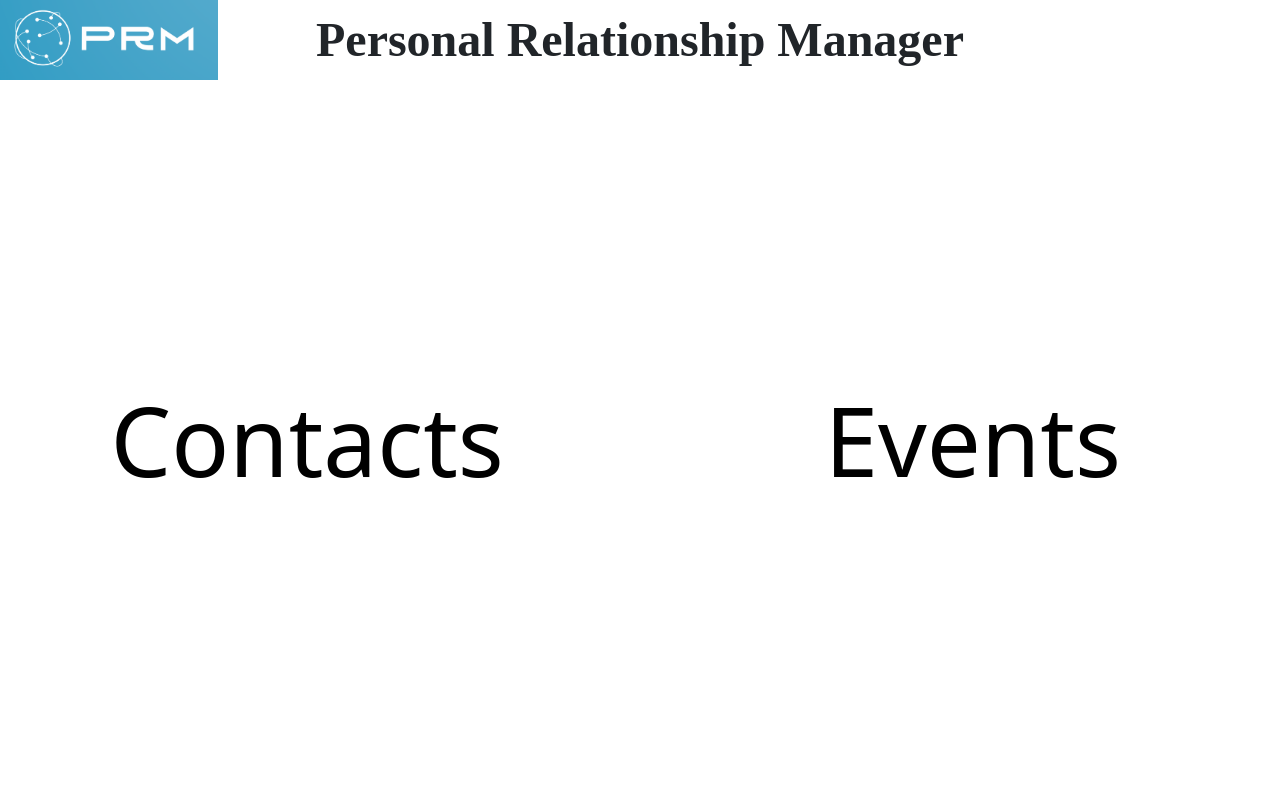
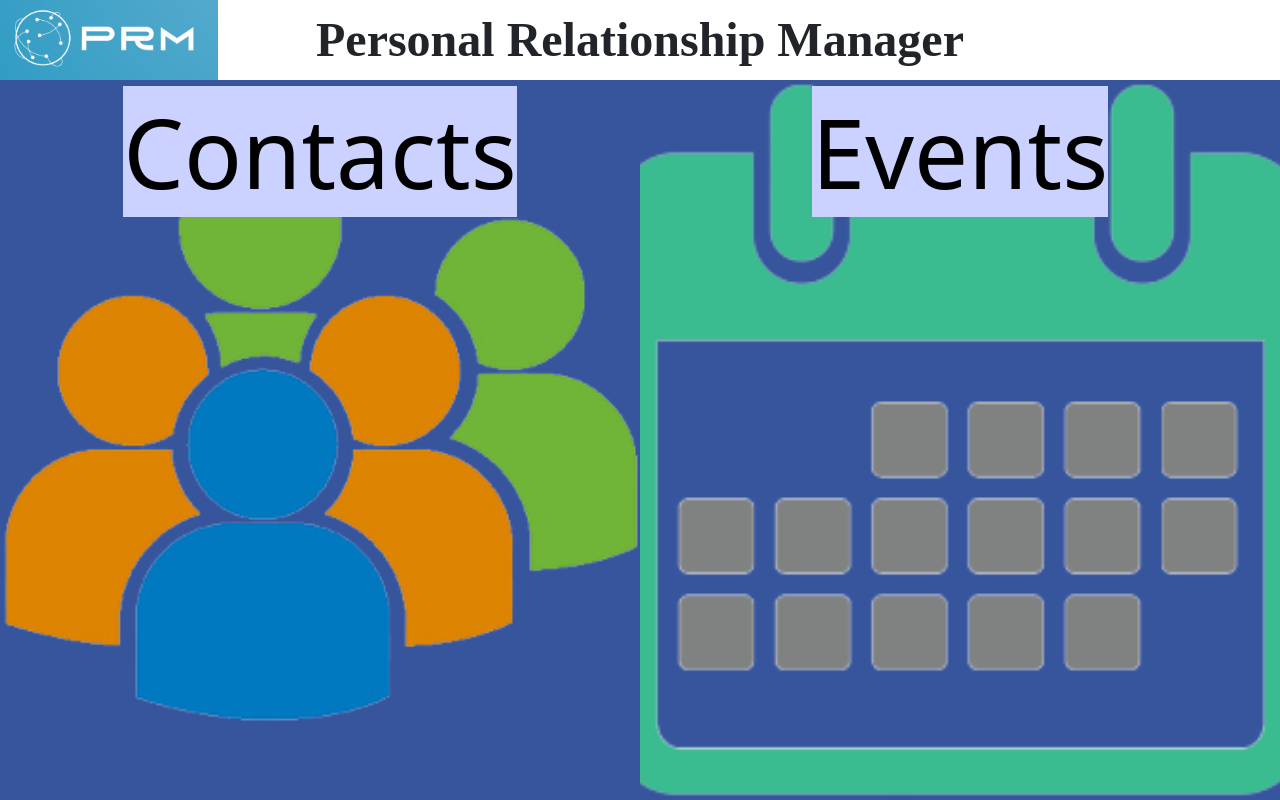
Before and after one commit to alanczeme/endure-personal-crm, a React (Create React App) app in the folder client/: page / in a window 1280 px wide. Built offline with nearby package versions, Linux system fonts and the light colour scheme; the HTML template or start-up script is replaced by a standard one.

Commit message:
finish homepage styling

```diff
--- a/client/src/components/App.js
+++ b/client/src/components/App.js
@@ -23,7 +23,6 @@ function App() {
           </Route>
           <Route path="/event/:id">
             <NavBar />
-            <h1>Single Event</h1>
             <Event />
           </Route>
           <Route exact path="/contact">
--- a/client/src/components/Event.js
+++ b/client/src/components/Event.js
@@ -66,6 +66,7 @@ function Event() {
 
     return (
         <div className="form-group row">
+            <h1>Single Event</h1>
             <form onSubmit={handleSubmit}>
                 <div className="row">
                     <label htmlFor="title" className="col-sm-2 col-form-label">Title</label>
--- a/client/src/components/Home.js
+++ b/client/src/components/Home.js
@@ -11,8 +11,12 @@ function Home() {
         </div>
         <div className="row text-center">
             <div className="landing-page-container">
-                <div className="landing-page-title col-6"><a href="/contact" className="landing-page-link">Contacts</a></div>
-                <div className="landing-page-title col-6"><a href="/event" className="landing-page-link">Events</a></div>
+                <div className="landing-page-title col-6 contacts-background">
+                  <a href="/contact" className="landing-page-link">Contacts</a>
+                </div>
+                <div className="landing-page-title col-6 events-background">
+                  <a href="/event" className="landing-page-link">Events</a>
+                </div>
             </div>
         </div>
     </>
--- a/client/src/index.css
+++ b/client/src/index.css
@@ -84,7 +84,7 @@ td > a:first-child {
   border: 0.5px solid black;
 }
 
-.contact-form-container h1 {
+h1 {
   text-align: center;
   margin-top: 2vw;
   margin-bottom: 2vw;
@@ -123,11 +123,28 @@ td > a:first-child {
 }
 
 .landing-page-title {
-  margin: 1vw;
   font-size: 6.0em;
+  height: 90vh;
 }
 
 .landing-page-link {
   text-decoration: none;
   color: black;
+  background-color: #ccd2ff;
 }
+
+.contacts-background {
+  background-image: url("./assets/users.png");
+  background-position: center;
+  background-repeat: no-repeat;
+  background-size: cover;
+  background-color: #37559d;
+}
+
+.events-background {
+  background-image: url("./assets/calendar.png");
+  background-position: center;
+  background-repeat: no-repeat;
+  background-size: cover;
+  background-color: #37559d;
+}
```
Also changed, not shown: client/src/assets/calendar.png (added), client/src/assets/users.png (added).
